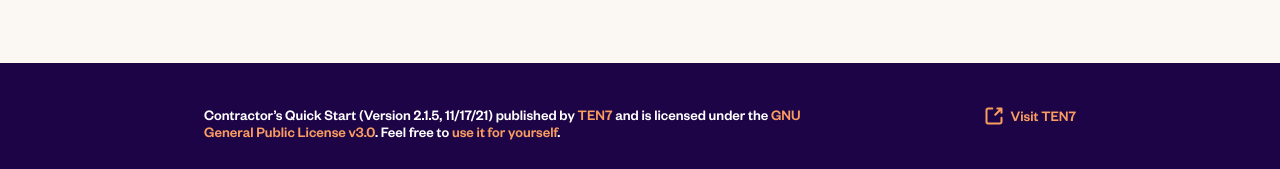
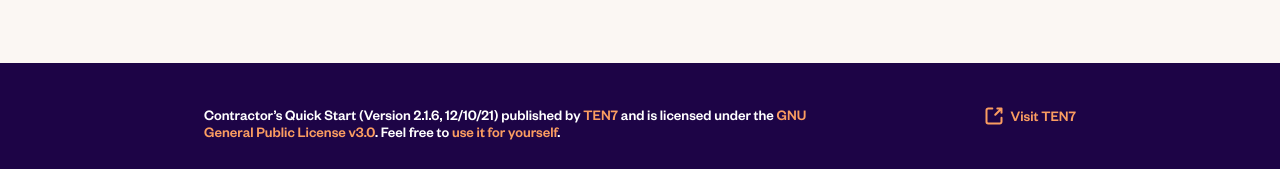
Before and after one commit to ten7/contractor.ten7.com, a Jekyll site: the page built from index.md, in a window 1280 px wide and 900 px high, scrolled down 1630 px. Shown: the part 728-897 px from the top of the window. Built offline with Jekyll 4.4.1, drawn with Linux system fonts in a browser that asks for light colours; some web fonts are replaced.

Commit message:
version bump

```diff
--- a/_config.yml
+++ b/_config.yml
@@ -19,7 +19,7 @@
 # in the templates via {{ site.myvariable }}.
 
 title: "Contractor’s Quick Start"
-subtitle: "Version 2.1.5, 11/17/21"
+subtitle: "Version 2.1.6, 12/10/21"
 
 nav:
   - title: "Start Here"
```
